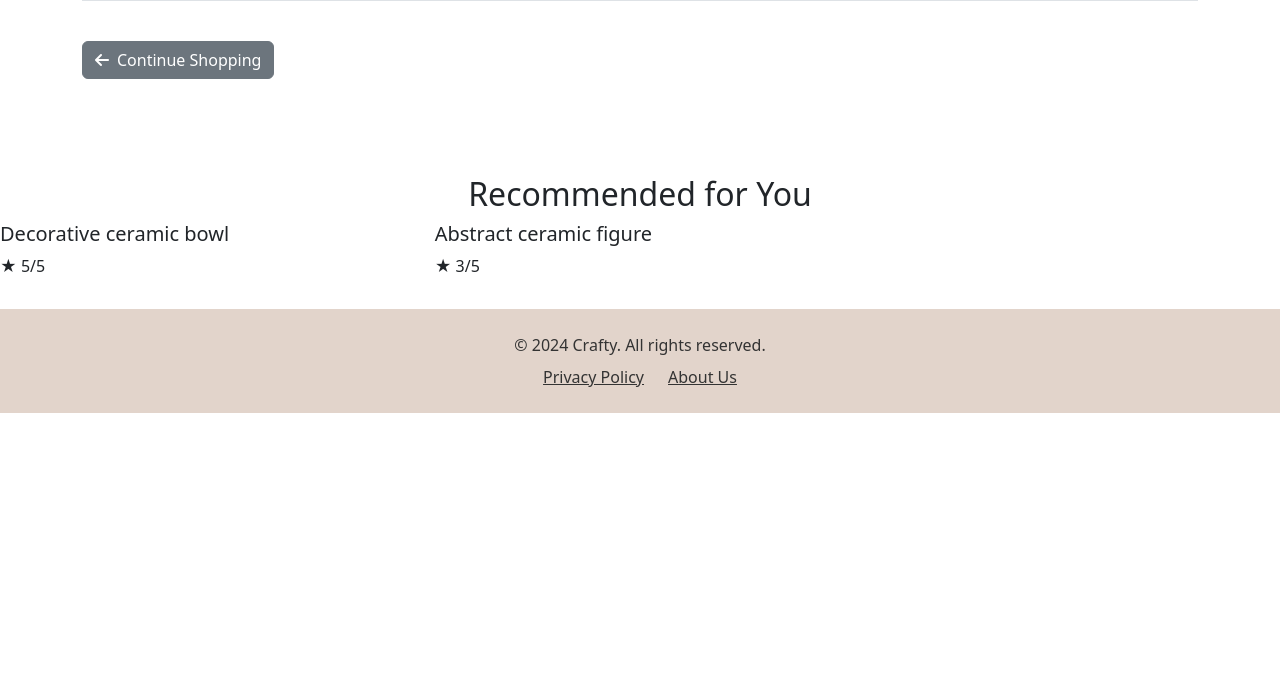
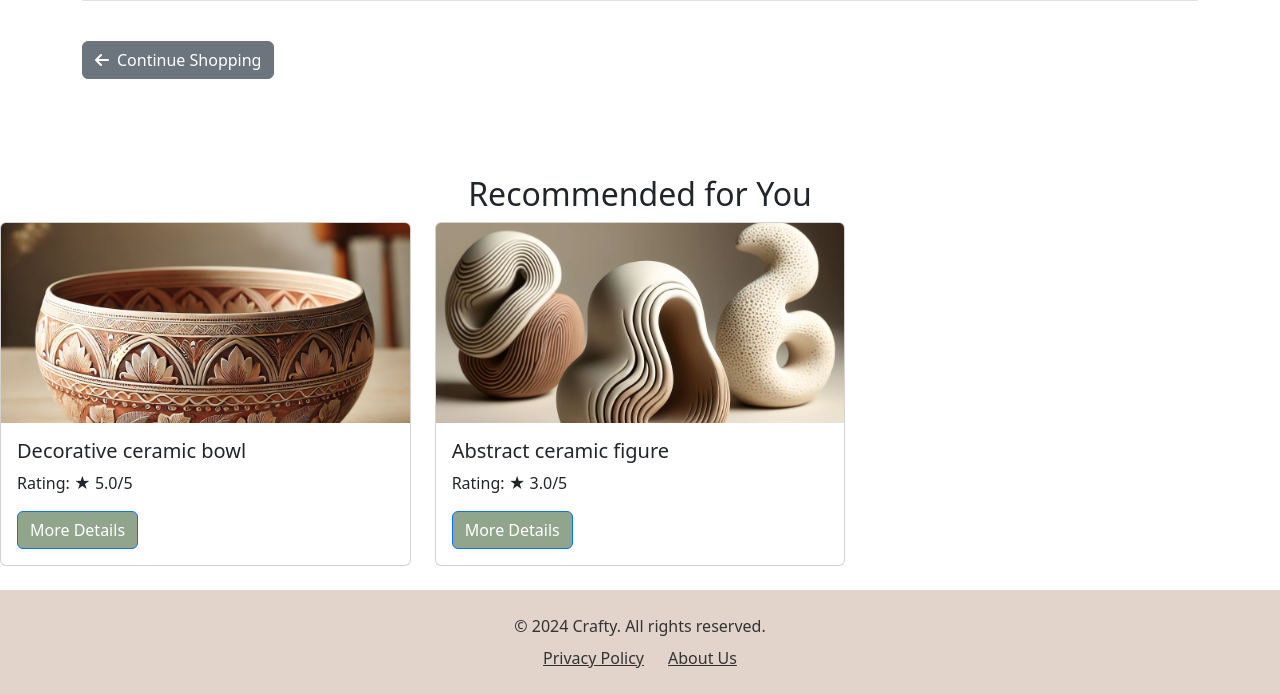
Before and after one commit to mrklt/ITC4214_InternetProgramming_Final, a Django app: page /shopping_cart/ in a window 1280 px wide. Shown: the part 387-1081 px from the top of the page. Before the commit the page ends 800 px from the top, so only its background shows below. Run offline with Django 4.2, Linux system fonts and the light colour scheme; a user stored in the database is signed in; data comes from the database, SQL or seed files in the repository.

Commit message:
recommendations ready

```diff
--- a/products/views.py
+++ b/products/views.py
@@ -1,6 +1,7 @@
 from django.shortcuts import render, get_object_or_404
 from django.db.models import Avg
 from .models import Item, Category, SubCategory
+
 
 def product_list(request):
     items = Item.objects.annotate(avg_rating=Avg('rating__stars'))
--- a/ratings/static/ratings/ratings.js
+++ b/ratings/static/ratings/ratings.js
@@ -64,14 +64,28 @@ function loadRecommendations() {
         .then(response => response.json())
         .then(data => {
             const container = document.querySelector('#recommendations-container');
+
+            if (data.recommendations.length === 0) {
+                container.innerHTML = '<p class="text-center">No recommendations available.</p>';
+                return;
+            }
+
             container.innerHTML = data.recommendations.map(item => `
-            <div class="col-md-4">
-                <div class="item-card">
-                    <h5>${item.name}</h5>
-                    <div class="rating">★ ${item.avg_rating || 0}/5</div>
+                <div class="col-md-4 mb-4">
+                    <div class="card h-100">
+                        ${item.image_url ? `<img src="${item.image_url}" class="card-img-top" alt="${item.name}" style="height: 200px; object-fit: cover;">` : ''}
+                        <div class="card-body">
+                            <h5 class="card-title">${item.name}</h5>
+                            <p class="card-text">Rating: ★ ${item.avg_rating ? item.avg_rating.toFixed(1) : 0}/5</p>
+                            <a href="/products/${item.id}/" class="btn btn-primary mt-auto">More Details</a>
+                        </div>
                     </div>
                 </div>
             `).join('');
+        })
+        .catch(error => {
+            console.error('Error loading recommendations:', error);
+            container.innerHTML = '<p class="text-center">Failed to load recommendations. Please try again later.</p>';
         });
 }
 
--- a/ratings/views.py
+++ b/ratings/views.py
@@ -2,26 +2,26 @@ from django.shortcuts import render
 from django.contrib.auth.decorators import login_required
 from django.http import JsonResponse
 from .models import Rating, Item
-from django.db.models import Avg, Q
-
+from django.db.models import Avg
+from django.conf import settings
+from django.templatetags.static import static
 def index(request):
     items = Item.objects.annotate(avg_rating=Avg('rating__stars')).order_by('-avg_rating')
 
-    # Get recommendations for authenticated users
     recommendations = []
     if request.user.is_authenticated:
-        recommendations = get_recommendations(request).content  # Call the recommendations function
+        recommendations = get_recommendations(request).content
 
     return render(request, 'products/index.html', {'items': items, 'recommendations': recommendations})
 
 @login_required
 def rate_item(request):
-    if request.method == 'POST': #and request.headers.get('x-requested-with') == 'XMLHttpRequest':
+    if request.method == 'POST':
         item_id = request.POST.get('item_id')
         stars = request.POST.get('stars')
         review = request.POST.get('review', '')
 
-        # Debugging: Log the received data
+
         print(f"Received rating: item_id={item_id}, stars={stars}, review={review}")
 
         rating, created = Rating.objects.update_or_create(
@@ -30,7 +30,6 @@ def rate_item(request):
             defaults={'stars': stars, 'review': review}
         )
 
-        # Calculate new average rating
         avg_rating = Rating.objects.filter(item_id=item_id).aggregate(Avg('stars'))['stars__avg']
 
         return JsonResponse({
@@ -43,12 +42,10 @@ def get_recommendations(request):
     if not request.user.is_authenticated:
         return JsonResponse({'recommendations': []})
 
-
     user_preferences = Rating.objects.filter(
         user=request.user,
         stars__gte=4
     ).values_list('item__category', flat=True)
-
 
     recommended_items = Item.objects.filter(
         category__in=user_preferences
@@ -59,8 +56,17 @@ def get_recommendations(request):
     ).order_by('-avg_rating')[:5]
 
 
-    recommendations = list(recommended_items.values('id', 'name', 'avg_rating', 'image'))
+    recommendations = []
+    for item in recommended_items:
+        image_url = item.image.url if item.image else static('default-image.webp')
+        if not image_url.startswith(('http://', 'https://', '/')):
+            image_url = f"{settings.MEDIA_URL}{image_url}"
 
-    return JsonResponse({
-        'recommendations': recommendations
-    })
+        recommendations.append({
+            'id': item.id,
+            'name': item.name,
+            'avg_rating': item.avg_rating or 0,
+            'image_url': image_url
+        })
+
+    return JsonResponse({'recommendations': recommendations})
--- a/shopping_cart/templates/shopping_cart/index.html
+++ b/shopping_cart/templates/shopping_cart/index.html
@@ -87,18 +87,23 @@
                 {% for item in recommendations %}
                 <div class="col-md-4 mb-4">
                     <div class="card h-100">
+                        {% if item.image_url %}
+                            <img src="{{ item.image_url }}" class="card-img-top" alt="{{ item.name }}" style="height: 200px; object-fit: cover;">
+                        {% endif %}
                         <div class="card-body">
                             <h5 class="card-title">{{ item.name }}</h5>
                             <p class="card-text">Rating: ★ {{ item.avg_rating|floatformat:1 }}/5</p>
-                            <a href="{% url 'product_detail' item.id %}" class="btn  mt-auto">More Details</a>
+                            <a href="{% url 'product_detail' item.id %}" class="btn btn-primary mt-auto">More Details</a>
                         </div>
                     </div>
                 </div>
                 {% endfor %}
             {% else %}
-                <p>No recommendations available.</p>
+                <p class="text-center">No recommendations available.</p>
             {% endif %}
         </div>
+
+
 
         </div>
 
--- a/shopping_cart/views.py
+++ b/shopping_cart/views.py
@@ -13,7 +13,6 @@ def add_to_cart(request, product_id):
     quantity = int(request.POST.get('quantity', 1))
 
     if request.user.is_authenticated:
-        # User is logged in; add directly to the cart
         cart_item, created = CartItem.objects.get_or_create(
             user=request.user,
             product=product,
@@ -25,10 +24,10 @@ def add_to_cart(request, product_id):
         messages.success(request, f'Added {quantity} {product.name} to your cart.')
         return redirect('shopping_cart')
     else:
-        # User is not logged in; store item in the session
+
         request.session['pending_cart_item'] = {'product_id': product.id, 'quantity': quantity}
         messages.info(request, 'Please log in to add items to your cart.')
-        return redirect('login')  # Redirect to login page
+        return redirect('login')
 
 
 @login_required
@@ -36,11 +35,12 @@ def shopping_cart(request):
     cart_items = CartItem.objects.filter(user=request.user)
     total = sum(item.get_total() for item in cart_items)
 
-    # Get recommendations for authenticated users
     recommendations = []
     if request.user.is_authenticated:
         recommendations_response = get_recommendations(request)
-        recommendations = json.loads(recommendations_response.content)['recommendations']
+        recommendations = json.loads(recommendations_response.content).get('recommendations', [])
+
+    print("Recommendations:", recommendations)
 
     context = {
         'cart_items': cart_items,
@@ -48,6 +48,7 @@ def shopping_cart(request):
         'recommendations': recommendations
     }
     return render(request, 'shopping_cart/index.html', context)
+
 
 @login_required
 def remove_from_cart(request, item_id):
```
Also changed, not shown: registration/views.py (+8 -1 lines). Lines whose indentation alone changed are shown as unchanged.
